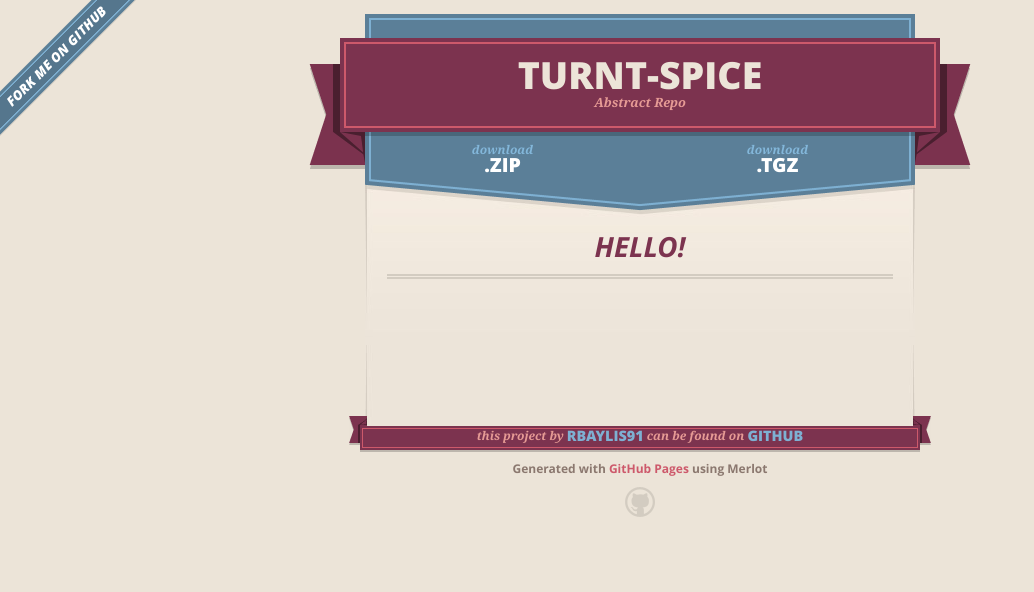
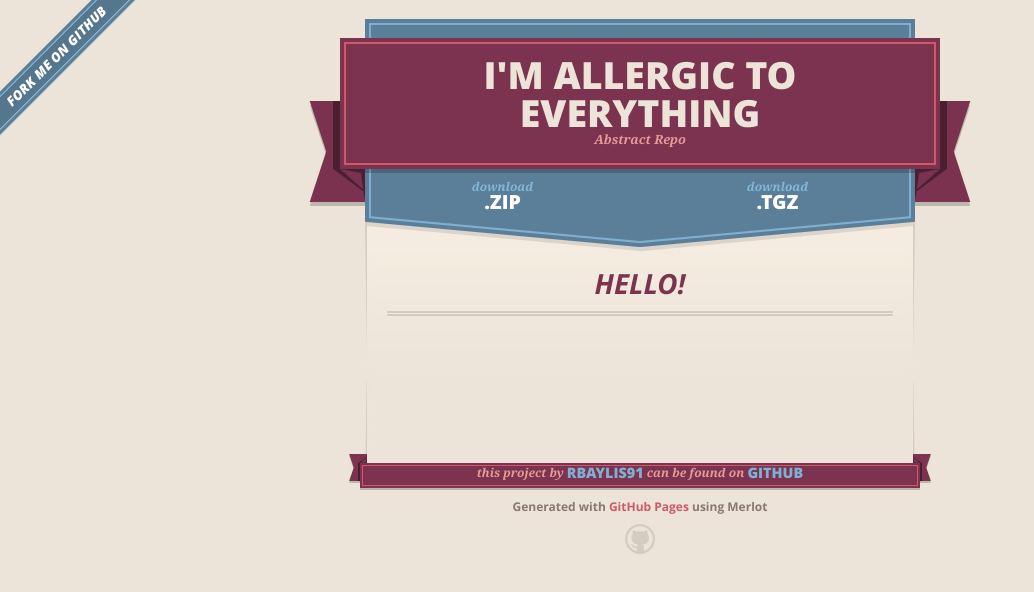
Before and after one commit to Rusty-UX/turnt-spice, a plain HTML site: page index.html in a window 1280 px wide. Shown: the whole page, without its empty margins (0-1034 px from the left). Drawn offline with nearby package versions, Linux system fonts and the light colour scheme.

Commit message:
Adjusted the page title to reflect content

```diff
--- a/index.html
+++ b/index.html
@@ -27,7 +27,7 @@
       <header>
         <span class="ribbon-outer">
           <span class="ribbon-inner">
-            <h1>Turnt-spice</h1>
+            <h1>I'm ALLERGIC TO EVERYTHING</h1>
             <h2>Abstract Repo</h2>
           </span>
           <span class="left-tail"></span>
```
